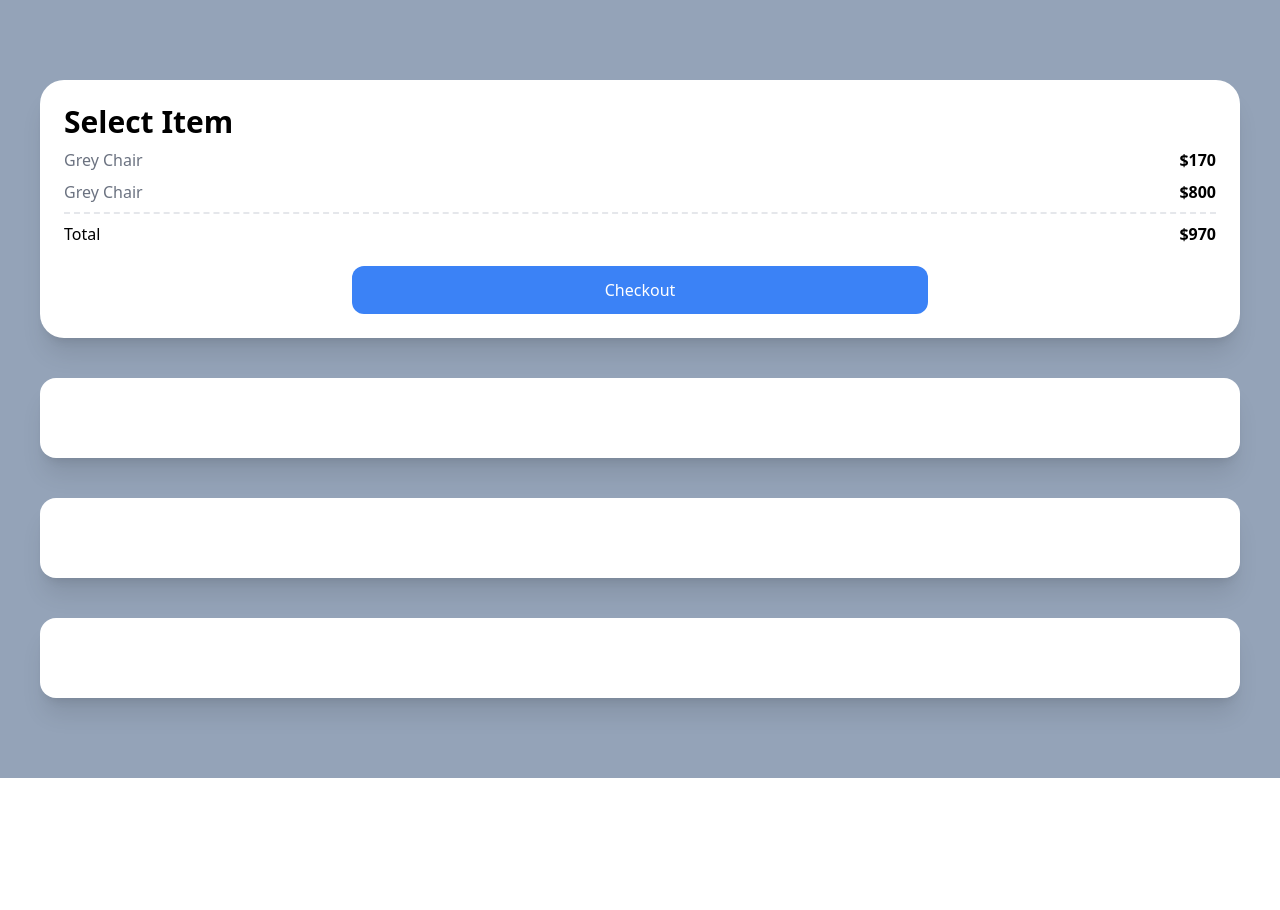
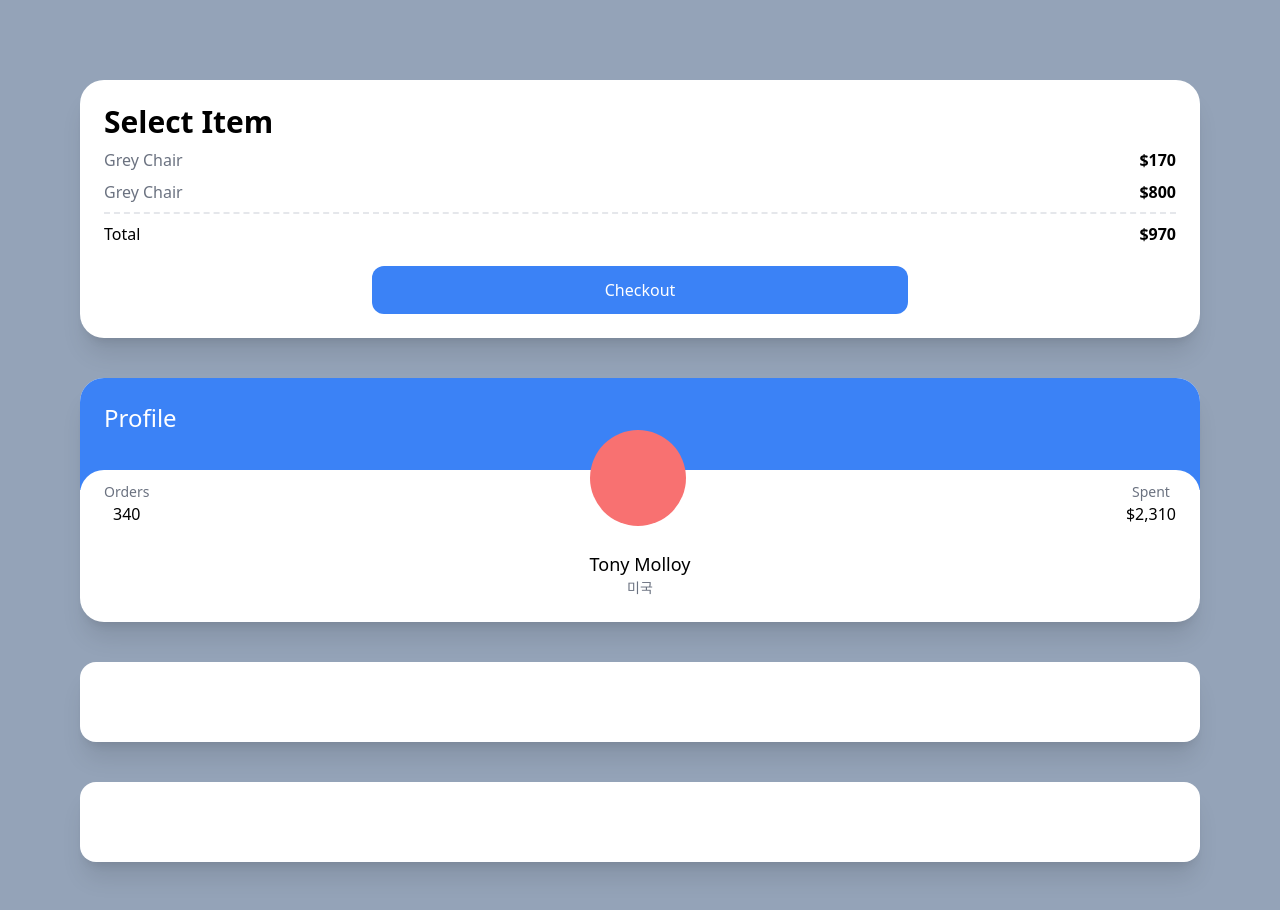
Before and after one commit to clianor/carrot-market, a Next.js app: page / in a window 1280 px wide. Shown: the top 910 px of the page. Before the commit the page ends 800 px from the top, so only its background shows below. Built offline with nearby package versions, Linux system fonts and the light colour scheme.

Commit message:
Test Drive part Two

```diff
--- a/pages/index.tsx
+++ b/pages/index.tsx
@@ -2,7 +2,7 @@
 
 const Home: NextPage = () => {
   return (
-    <div className="bg-slate-400 py-20 px-10 grid gap-10">
+    <div className="bg-slate-400 py-20 px-20 grid gap-10">
       <div className="bg-white p-6 rounded-3xl shadow-xl">
         <span className="font-semibold text-3xl">Select Item</span>
         <div className="flex justify-between py-2">
@@ -21,7 +21,30 @@
           Checkout
         </div>
       </div>
-      <div className="bg-white p-10 rounded-2xl shadow-xl"></div>
+
+      <div className="bg-white overflow-hidden rounded-3xl shadow-xl">
+        <div className="bg-blue-500 p-6 pb-14">
+          <span className="text-white text-2xl">Profile</span>
+        </div>
+        <div className="rounded-3xl p-6 bg-white relative -top-5">
+          <div className="flex relative -top-16 items-end justify-between">
+            <div className="flex flex-col items-center">
+              <span className="text-sm text-gray-500">Orders</span>
+              <span className="font-medium">340</span>
+            </div>
+            <div className="h-24 w-24 bg-red-400 rounded-full" />
+            <div className="flex flex-col items-center">
+              <span className="text-sm text-gray-500">Spent</span>
+              <span className="font-medium">$2,310</span>
+            </div>
+          </div>
+          <div className="relative flex flex-col items-center -mt-10 -mb-5">
+            <span className="text-lg font-medium">Tony Molloy</span>
+            <span className="text-sm text-gray-500">미국</span>
+          </div>
+        </div>
+      </div>
+
       <div className="bg-white p-10 rounded-2xl shadow-xl"></div>
       <div className="bg-white p-10 rounded-2xl shadow-xl"></div>
     </div>
```
